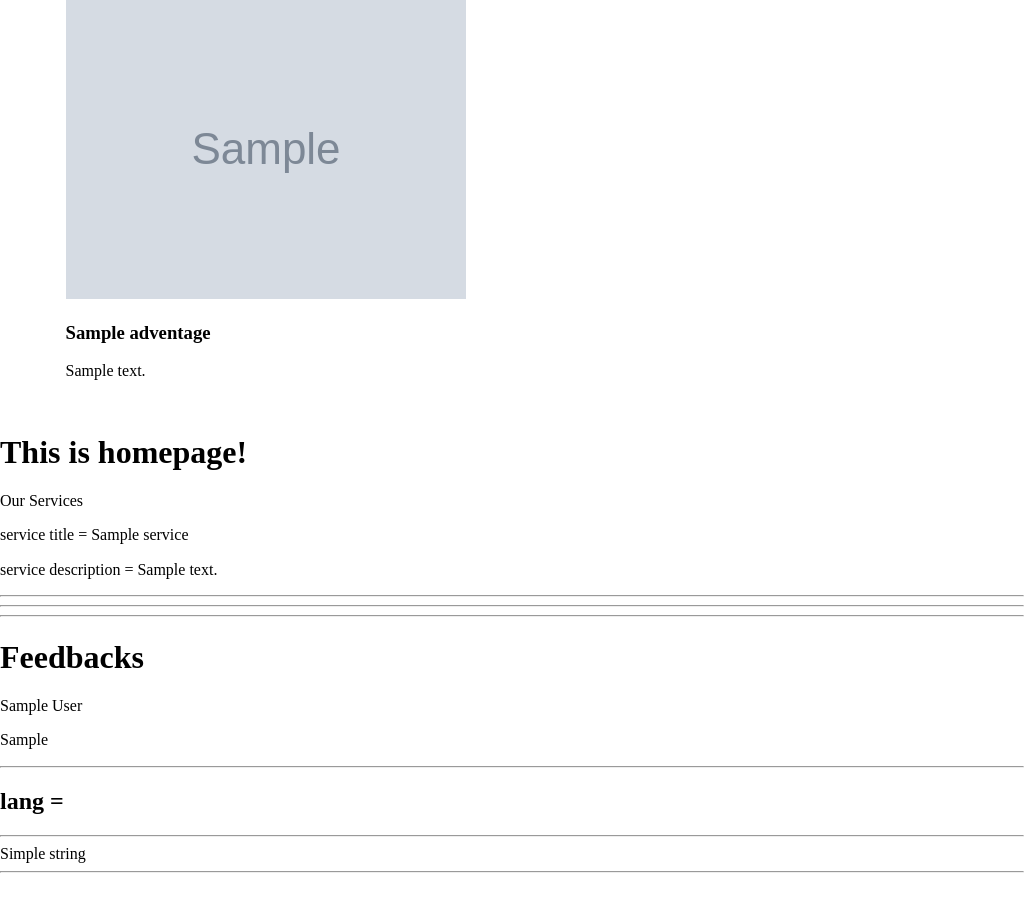
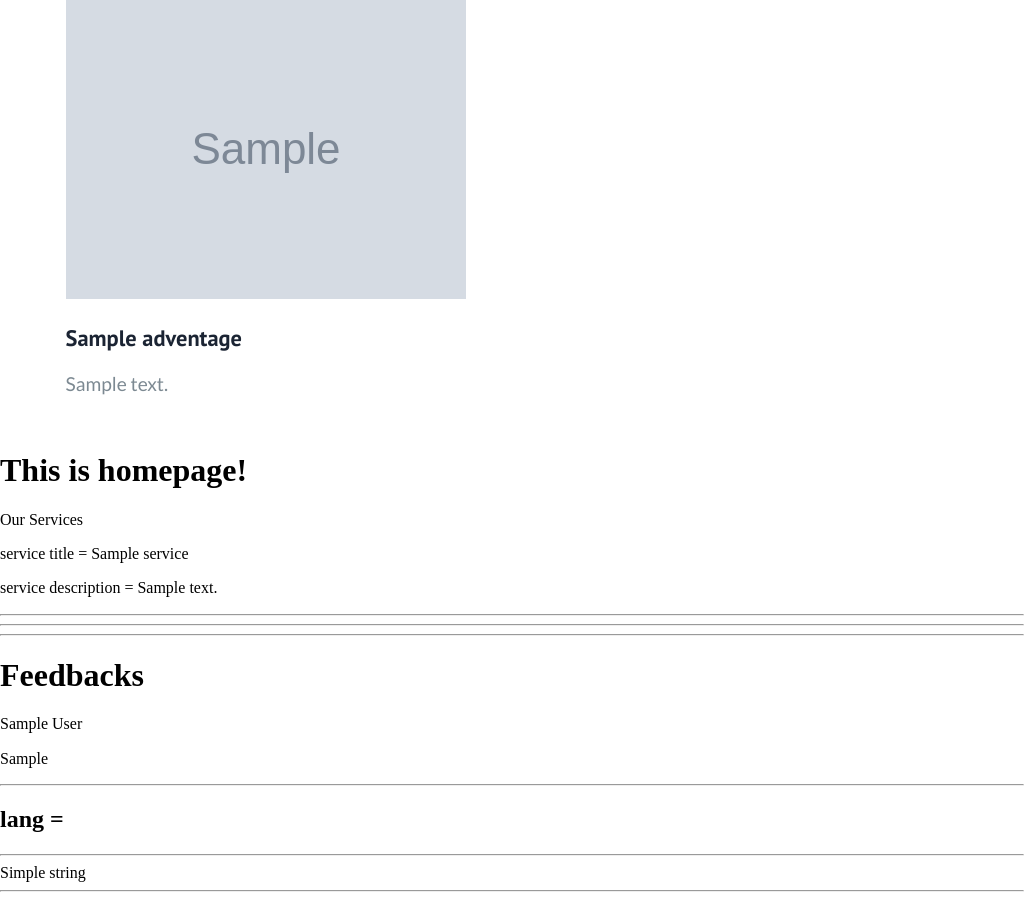
Before and after one commit to VasJeni/smart-quotes.net, a Django app: page / in a window 1024 px wide. Shown: the part 554-1454 px from the top of the page. Before the commit the page ends 1427 px from the top, so only its background shows below. Run offline with Django 4.2, Linux system fonts and the light colour scheme; tables that the repository leaves empty hold one stand-in row (values such as "Sample post"); grey boxes marked "Sample" are stand-in pictures.

Commit message:
little wiev review of advantage section + rewiev adaptive layouot

```diff
--- a/static/css/base.css
+++ b/static/css/base.css
@@ -355,6 +355,8 @@ template {
   --font-f-subtitle: 'PT Sans';
   --font-f-text: 'Lato';
   --color-white: #fff;
+  --color-dark: #1b2433;
+  --color-grey: #7C8992;
 }
 
 .flex {
@@ -455,6 +457,21 @@ body {
 .advantages .container figure {
   width: 22%;
 }
+
+.advantages figure h3 {
+  font-family:var(--font-f-subtitle), sans-serif;
+  line-height: 1.8rem;
+  font-weight: 600;
+  font-size: 1.6rem;
+  color: var(--color-dark);
+}
+.advantages figure p{
+  font-family: var(--font-f-text), sans-serif;
+  line-height: 1.6rem;
+  font-size: 1.4rem;
+  color: var(--color-grey);
+}
+
 
 @media (max-width: 35em) {
   .primary-navigation {
@@ -587,6 +604,14 @@ body {
     max-width: 1140px;
     margin: 0 auto;
   }
+  .advantages figure h3 {
+    line-height: 1.6rem;
+    font-size: 1.4rem;
+  }
+  .advantages figure p{
+    line-height: 1.4rem;
+    font-size: 1.2rem;
+  }
 }
 @media only screen and (min-width: 1201px){
   .container {
@@ -595,3 +620,21 @@ body {
     margin: 0 auto;
   }
 }
+@media only screen and (min-width: 800px) and (max-width: 992px) {
+  .advantages figure h3 {
+    line-height: 1.4rem;
+    font-size: 1.2rem;
+  }
+  .advantages figure p{
+    line-height: 1.2rem;
+    font-size: 1rem;
+  }
+}
+@media only screen and (max-width: 800px) {
+  .advantages .container {
+    flex-direction: column;
+  }
+  .advantages .container figure {
+    width: 94%;
+  }
+}
```
